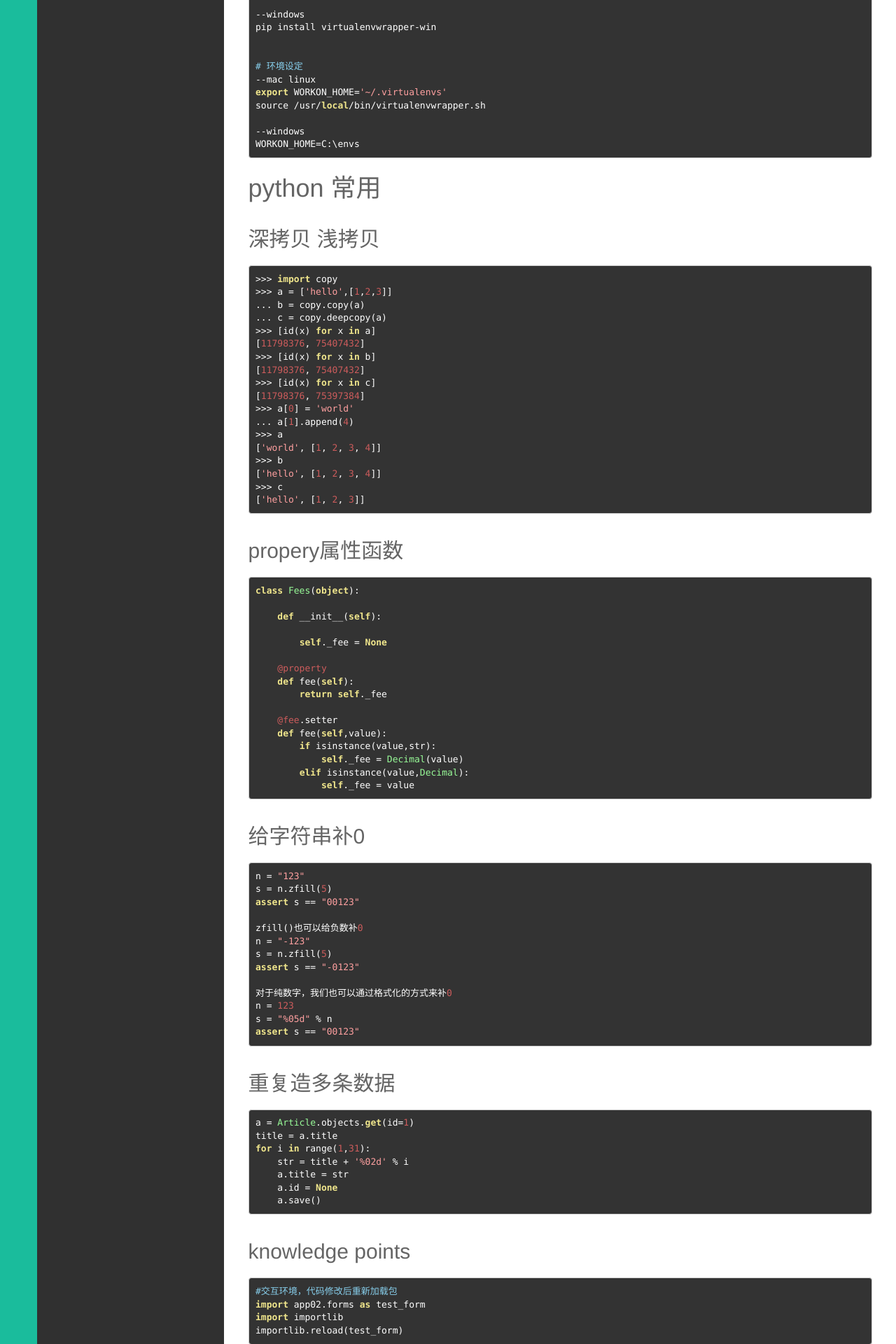
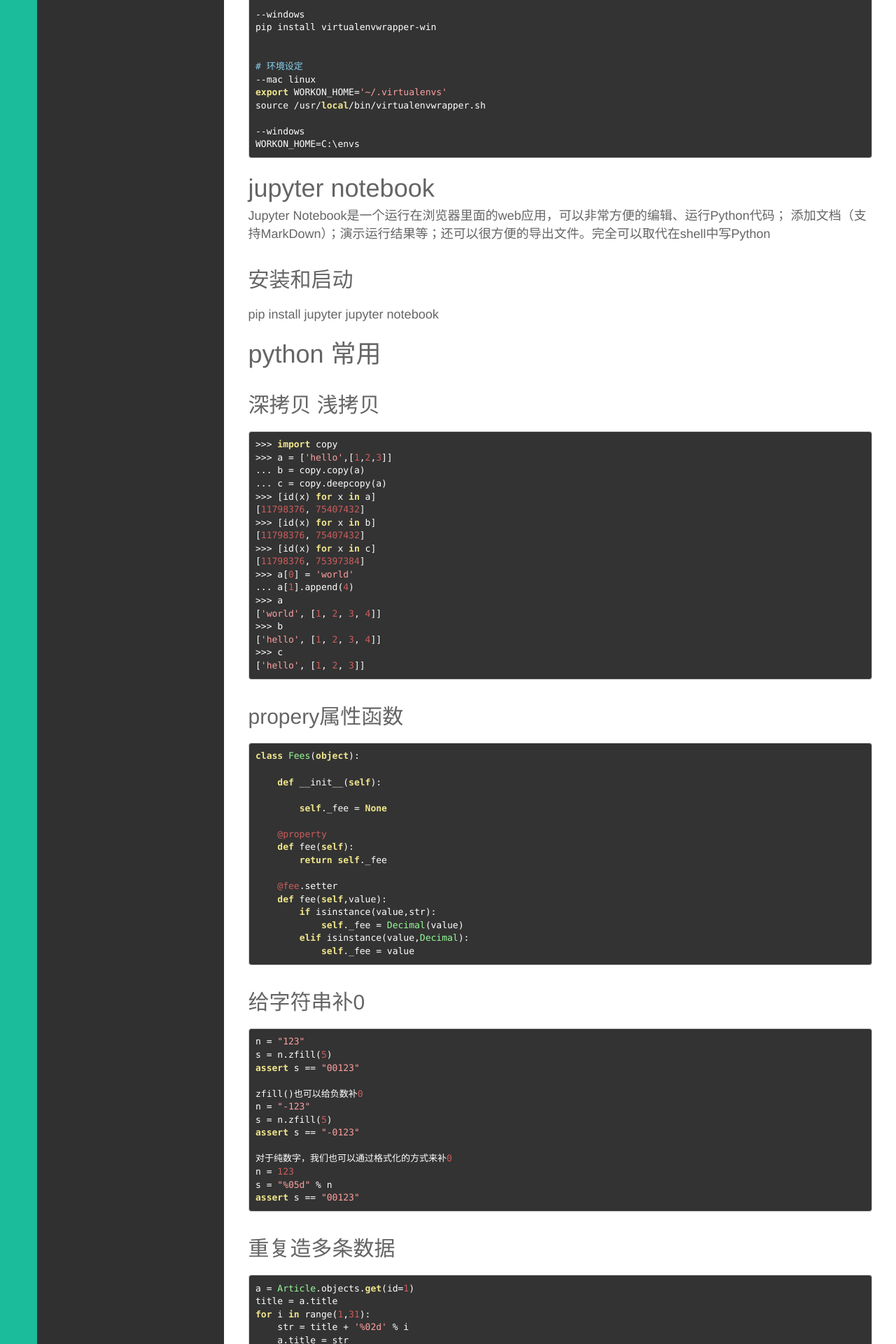
Before and after one commit to kyoyo/kyoyo.github.io, a Jekyll site: the page built from _posts/技術/2017-10-10-Python.md, in a window 1280 px wide. Shown: the part 546-2466 px from the top of the page at 70% size. Built offline with Jekyll 4.4.1, drawn with Linux system fonts in a browser that asks for light colours; Markdown is read by kramdown in place of the engine named in the settings.

Commit message:
Update 2017-10-10-Python.md

````diff
--- a/_posts/技術/2017-10-10-Python.md
+++ b/_posts/技術/2017-10-10-Python.md
@@ -41,6 +41,15 @@ source /usr/local/bin/virtualenvwrapper.sh
 WORKON_HOME=C:\envs
 
 ```
+
+# jupyter notebook
+Jupyter Notebook是一个运行在浏览器里面的web应用，可以非常方便的编辑、运行Python代码；
+添加文档（支持MarkDown）；演示运行结果等；还可以很方便的导出文件。完全可以取代在shell中写Python
+
+## 安装和启动
+pip install jupyter
+jupyter notebook
+
 
 # python 常用
 
````
